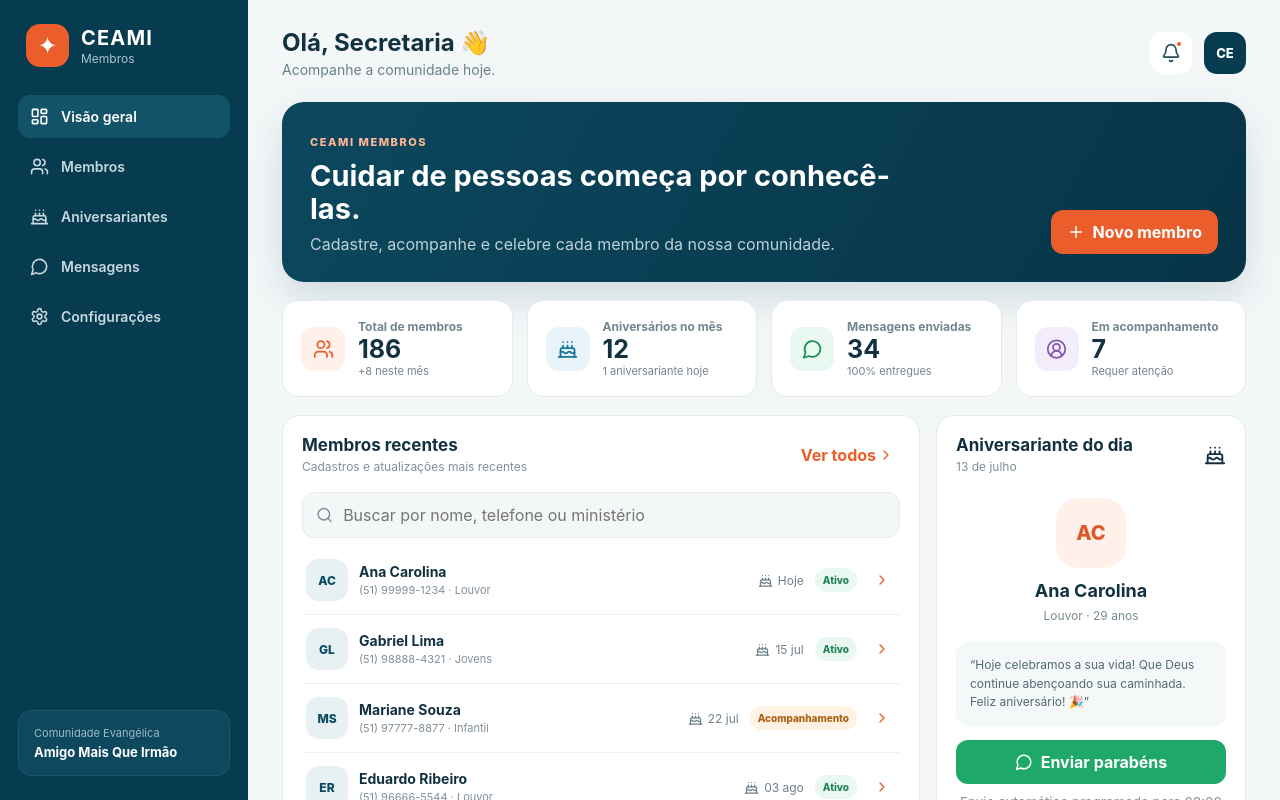
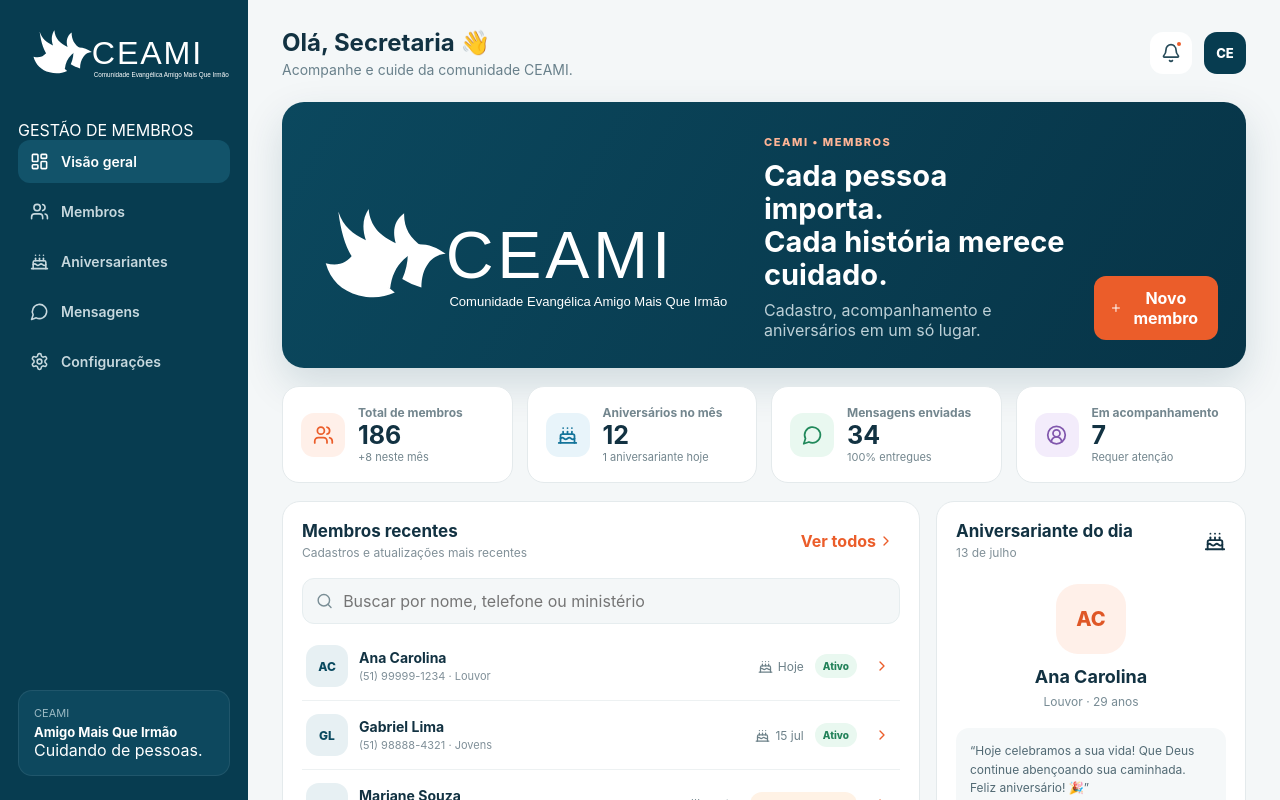
Before and after one commit to anthonytribeiro587/ceami-membros, a Next.js app: page / in a window 1280 px wide. Shown: the top 800 px of the page. Built offline with nearby package versions, Linux system fonts and the light colour scheme.

Commit message:
feat: aplica identidade visual oficial da CEAMI

```diff
--- a/app/page.tsx
+++ b/app/page.tsx
@@ -1,5 +1,6 @@
 'use client';
 
+import Image from 'next/image';
 import { useMemo, useState } from 'react';
 import { Bell, Cake, ChevronRight, CircleUserRound, LayoutDashboard, Menu, MessageCircle, Plus, Search, Settings, Users, X } from 'lucide-react';
 
@@ -50,10 +51,10 @@ export default function Home() {
     <main className="app-shell">
       <aside className={`sidebar ${menuOpen ? 'open' : ''}`}>
         <div className="brand">
-          <div className="brand-mark">✦</div>
-          <div><strong>CEAMI</strong><span>Membros</span></div>
+          <Image src="/ceami-logo.svg" alt="CEAMI — Comunidade Evangélica Amigo Mais Que Irmão" width={210} height={68} priority />
           <button className="icon-button close-menu" onClick={() => setMenuOpen(false)} aria-label="Fechar menu"><X size={20} /></button>
         </div>
+        <div className="module-label">GESTÃO DE MEMBROS</div>
         <nav>
           <a className="active"><LayoutDashboard size={19} /> Visão geral</a>
           <a><Users size={19} /> Membros</a>
@@ -61,18 +62,19 @@ export default function Home() {
           <a><MessageCircle size={19} /> Mensagens</a>
           <a><Settings size={19} /> Configurações</a>
         </nav>
-        <div className="church-card"><small>Comunidade Evangélica</small><strong>Amigo Mais Que Irmão</strong></div>
+        <div className="church-card"><small>CEAMI</small><strong>Amigo Mais Que Irmão</strong><span>Cuidando de pessoas.</span></div>
       </aside>
 
       <section className="content">
         <header className="topbar">
           <button className="icon-button mobile-menu" onClick={() => setMenuOpen(true)} aria-label="Abrir menu"><Menu size={22} /></button>
-          <div><h1>Olá, Secretaria 👋</h1><p>Acompanhe a comunidade hoje.</p></div>
+          <div><h1>Olá, Secretaria 👋</h1><p>Acompanhe e cuide da comunidade CEAMI.</p></div>
           <div className="top-actions"><button className="icon-button"><Bell size={20} /><i /></button><div className="avatar">CE</div></div>
         </header>
 
         <section className="hero-card">
-          <div><span className="eyebrow">CEAMI MEMBROS</span><h2>Cuidar de pessoas começa por conhecê-las.</h2><p>Cadastre, acompanhe e celebre cada membro da nossa comunidade.</p></div>
+          <div className="hero-logo" aria-hidden="true"><Image src="/ceami-logo.svg" alt="" width={430} height={140} /></div>
+          <div className="hero-content"><span className="eyebrow">CEAMI • MEMBROS</span><h2>Cada pessoa importa.<br />Cada história merece cuidado.</h2><p>Cadastro, acompanhamento e aniversários em um só lugar.</p></div>
           <button className="primary-button" onClick={() => setModalOpen(true)}><Plus size={18} /> Novo membro</button>
         </section>
 
```
